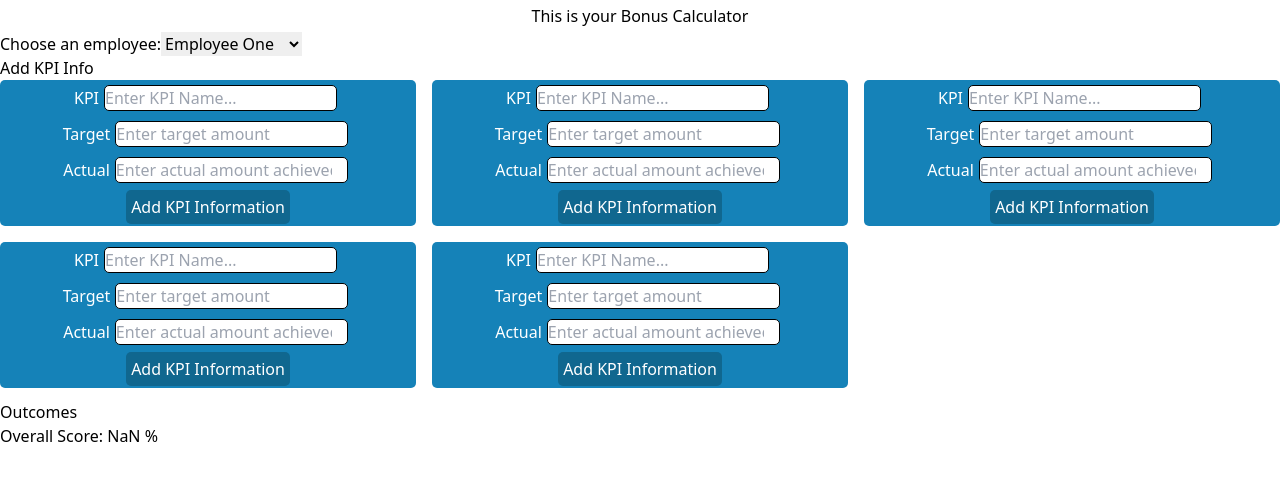
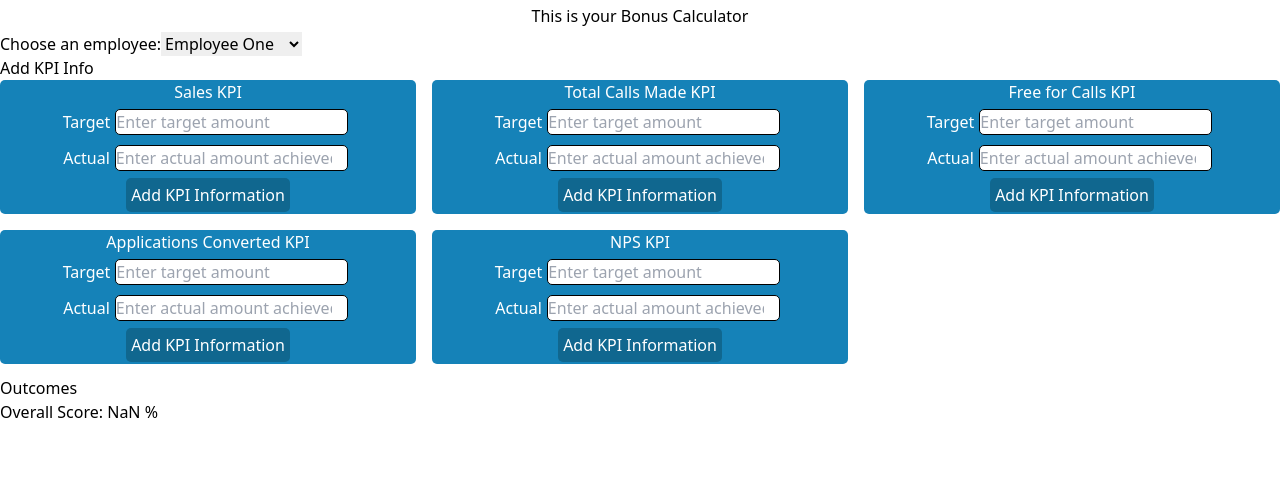
Before and after one commit to rogan-templer/bonus-calculator, a React (Create React App) app: page / in a window 1280 px wide. Shown: the top 480 px of the page. Built offline with nearby package versions, Linux system fonts and the light colour scheme.

Commit message:
some component wording alteration

```diff
--- a/src/App.js
+++ b/src/App.js
@@ -23,7 +23,9 @@ function App() {
           <AddAppsConverted />
           <AddNps />
         </div>
-        <PercentResult />
+        <div>
+          <PercentResult />
+        </div>
       </div>
     </GlobalProvider>
   );
--- a/src/components/AddAppsConverted.jsx
+++ b/src/components/AddAppsConverted.jsx
@@ -13,7 +13,6 @@ function AddAppsConverted() {
 
     const newAppsConverted = {
       id: Math.floor(Math.random() * 100000000),
-      text,
       target: +target,
       actual: +actual,
       appsConvertedPercentage: ((+actual / +target) * 20) / 100,
@@ -26,13 +25,7 @@ function AddAppsConverted() {
       <div className="form-style">
         <form onSubmit={onSubmit} className="kpi-tile">
           <div>
-            <label htmlFor="text">KPI</label>
-            <input
-              type="text"
-              value={text}
-              onChange={(e) => setText(e.target.value)}
-              placeholder="Enter KPI Name..."
-            />
+            <label htmlFor="text">Applications Converted KPI</label>
           </div>
           <div>
             <label>Target</label>
--- a/src/components/AddFreeCalls.jsx
+++ b/src/components/AddFreeCalls.jsx
@@ -13,7 +13,6 @@ function AddFreeCalls() {
 
     const newFreeCalls = {
       id: Math.floor(Math.random() * 100000000),
-      text,
       target: +target,
       actual: +actual,
       freeCallsPercentage: ((+actual / +target) * 10) / 100,
@@ -26,13 +25,7 @@ function AddFreeCalls() {
       <div className="form-style">
         <form onSubmit={onSubmit} className="kpi-tile">
           <div>
-            <label htmlFor="text">KPI</label>
-            <input
-              type="text"
-              value={text}
-              onChange={(e) => setText(e.target.value)}
-              placeholder="Enter KPI Name..."
-            />
+            <label htmlFor="text">Free for Calls KPI</label>
           </div>
           <div>
             <label>Target</label>
--- a/src/components/AddNps.jsx
+++ b/src/components/AddNps.jsx
@@ -13,7 +13,6 @@ function AddNps() {
 
     const newNps = {
       id: Math.floor(Math.random() * 100000000),
-      text,
       target: +target,
       actual: +actual,
       npsPercentage: ((+actual / +target) * 20) / 100,
@@ -26,13 +25,7 @@ function AddNps() {
       <div className="form-style">
         <form onSubmit={onSubmit} className="kpi-tile">
           <div>
-            <label htmlFor="text">KPI</label>
-            <input
-              type="text"
-              value={text}
-              onChange={(e) => setText(e.target.value)}
-              placeholder="Enter KPI Name..."
-            />
+            <label htmlFor="text">NPS KPI</label>
           </div>
           <div>
             <label>Target</label>
--- a/src/components/AddSales.jsx
+++ b/src/components/AddSales.jsx
@@ -15,7 +15,6 @@ function AddSales() {
 
     const newSale = {
       id: Math.floor(Math.random() * 100000000),
-      text,
       target: +target,
       actual: +actual,
       salesPercentage: ((+actual / +target) * 30) / 100,
@@ -28,13 +27,7 @@ function AddSales() {
       <div className="form-style">
         <form onSubmit={onSubmit} className="kpi-tile">
           <div>
-            <label htmlFor="text">KPI</label>
-            <input
-              type="text"
-              value={text}
-              onChange={(e) => setText(e.target.value)}
-              placeholder="Enter KPI Name..."
-            />
+            <label htmlFor="text">Sales KPI</label>
           </div>
           <div>
             <label>Target</label>
--- a/src/components/AddTotalCalls.jsx
+++ b/src/components/AddTotalCalls.jsx
@@ -13,7 +13,6 @@ function AddTotalCalls() {
 
     const newTotalCalls = {
       id: Math.floor(Math.random() * 100000000),
-      text,
       target: +target,
       actual: +actual,
       totalCallsPercentage: ((+actual / +target) * 10) / 100,
@@ -26,13 +25,7 @@ function AddTotalCalls() {
       <div className="form-style">
         <form onSubmit={onSubmit} className="kpi-tile">
           <div>
-            <label htmlFor="text">KPI</label>
-            <input
-              type="text"
-              value={text}
-              onChange={(e) => setText(e.target.value)}
-              placeholder="Enter KPI Name..."
-            />
+            <label htmlFor="text">Total Calls Made KPI</label>
           </div>
           <div>
             <label>Target</label>
--- a/src/components/PercentResult.jsx
+++ b/src/components/PercentResult.jsx
@@ -24,6 +24,7 @@ function PercentResult() {
           {sales.map((sale) => {
             return (
               <div key={sale.id}>
+                <h4>Sales</h4>
                 <li>{sale.text}</li>
                 <li>{sale.target}</li>
                 <li>{sale.actual}</li>
@@ -34,9 +35,24 @@ function PercentResult() {
         </ul>
 
         <ul>
+          {totalCalls.map((totalCall) => {
+            return (
+              <div key={totalCall.id}>
+                <h4>Total Calls</h4>
+                <li>{totalCall.text}</li>
+                <li>{totalCall.target}</li>
+                <li>{totalCall.actual}</li>
+                <li>{totalCall.totalCallsPercentage * 100}%</li>
+              </div>
+            );
+          })}
+        </ul>
+
+        <ul>
           {freeCalls.map((freeCall) => {
             return (
               <div key={freeCall.id}>
+                <h4>Free Calls</h4>
                 <li>{freeCall.text}</li>
                 <li>{freeCall.target}</li>
                 <li>{freeCall.actual}</li>
@@ -47,13 +63,14 @@ function PercentResult() {
         </ul>
 
         <ul>
-          {totalCalls.map((totalCall) => {
+          {appsConverted.map((appsConvert) => {
             return (
-              <div key={totalCall.id}>
-                <li>{totalCall.text}</li>
-                <li>{totalCall.target}</li>
-                <li>{totalCall.actual}</li>
-                <li>{totalCall.totalCallsPercentage * 100}%</li>
+              <div key={appsConvert.id}>
+                <h4>Applications Converted</h4>
+                <li>{appsConvert.text}</li>
+                <li>{appsConvert.target}</li>
+                <li>{appsConvert.actual}</li>
+                <li>{appsConvert.appsConvertedPercentage * 100}%</li>
               </div>
             );
           })}
@@ -63,6 +80,7 @@ function PercentResult() {
           {nps.map((np) => {
             return (
               <div key={np.id}>
+                <h4>Net Promoter Score</h4>
                 <li>{np.text}</li>
                 <li>{np.target}</li>
                 <li>{np.actual}</li>
@@ -72,18 +90,6 @@ function PercentResult() {
           })}
         </ul>
 
-        <ul>
-          {appsConverted.map((appsConvert) => {
-            return (
-              <div key={appsConvert.id}>
-                <li>{appsConvert.text}</li>
-                <li>{appsConvert.target}</li>
-                <li>{appsConvert.actual}</li>
-                <li>{appsConvert.appsConvertedPercentage * 100}%</li>
-              </div>
-            );
-          })}
-        </ul>
         <div>
           <h1>Overall Score: {Math.floor(results)} %</h1>
         </div>
```
